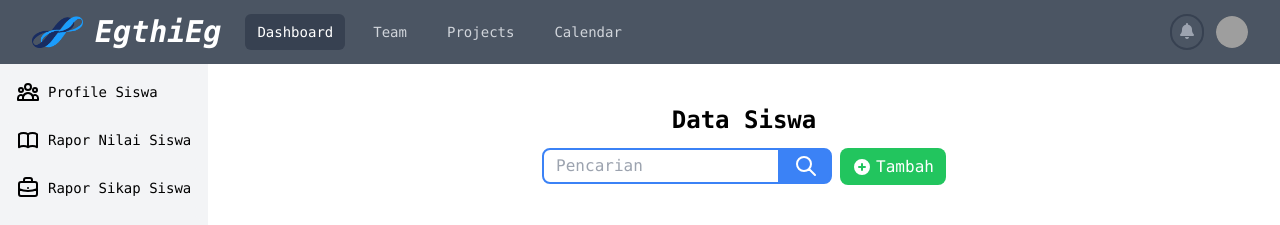
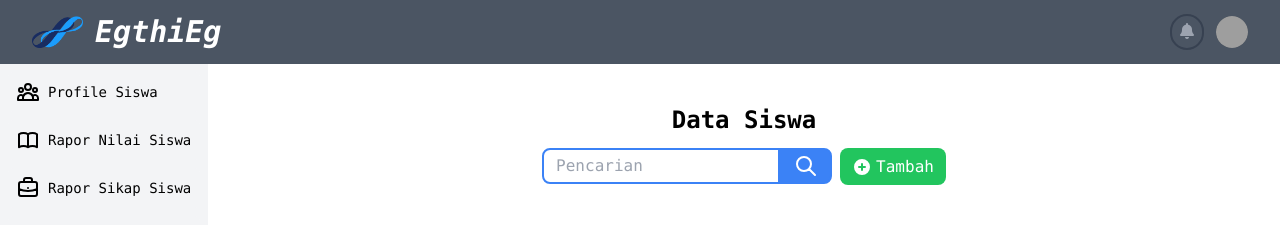
Before and after one commit to daniirsyad/web-data-sekolah, a Flask app: template templates/index.html in a window 1280 px wide. Shown: the top 225 px of the page. Run offline with Flask 2, Linux system fonts and the light colour scheme; the template is opened without the code that fills it: most values are stand-ins (such as "Sample title", 1, 10 or a date in 2020); a database or web service that is not in the repository returns one stand-in record (values such as "Sample title"); data that the repository does not hold is empty; style sheets or scripts are compiled from the project's sources; parts of the project's set-up code (start-up, migrations or seed data) failed here and were passed over; some libraries are stand-ins or nearby versions; grey boxes are pictures that could not be loaded.

Commit message:
Merubah tampilan header

```diff
--- a/templates/header.html
+++ b/templates/header.html
@@ -2,62 +2,6 @@
 <nav class="bg-gray-600">
   <div class="max-w-7xl mx-auto px-2 sm:px-6 lg:px-8">
     <div class="relative flex items-center justify-between h-16">
-      <div class="absolute inset-y-0 left-0 flex items-center sm:hidden">
-        <!-- Mobile menu button-->
-        <button
-          type="button"
-          id="mobile-menu-btn"
-          class="inline-flex items-center justify-center p-2 rounded-md text-gray-400 hover:text-white hover:bg-gray-700 focus:outline-none focus:ring-2 focus:ring-inset focus:ring-white"
-          aria-controls="mobile-menu"
-          aria-expanded="false"
-        >
-          <span class="sr-only">Open main menu</span>
-          <!--
-              Icon when menu is closed.
-
-              Heroicon name: outline/menu
-
-              Menu open: "hidden", Menu closed: "block"
-            -->
-          <svg
-            class="block h-6 w-6"
-            xmlns="http://www.w3.org/2000/svg"
-            fill="none"
-            viewBox="0 0 24 24"
-            stroke-width="2"
-            stroke="currentColor"
-            aria-hidden="true"
-          >
-            <path
-              stroke-linecap="round"
-              stroke-linejoin="round"
-              d="M4 6h16M4 12h16M4 18h16"
-            />
-          </svg>
-          <!--
-              Icon when menu is open.
-
-              Heroicon name: outline/x
-
-              Menu open: "block", Menu closed: "hidden"
-            -->
-          <svg
-            class="hidden h-6 w-6"
-            xmlns="http://www.w3.org/2000/svg"
-            fill="none"
-            viewBox="0 0 24 24"
-            stroke-width="2"
-            stroke="currentColor"
-            aria-hidden="true"
-          >
-            <path
-              stroke-linecap="round"
-              stroke-linejoin="round"
-              d="M6 18L18 6M6 6l12 12"
-            />
-          </svg>
-        </button>
-      </div>
       <div
         class="flex-1 flex items-center justify-center sm:items-stretch sm:justify-start"
       >
@@ -68,35 +12,6 @@
             alt="Workflow"
           />
           <span class="ml-3 text-3xl text-white font-bold italic">EgthiEg</span>
-        </div>
-        <div class="hidden sm:block sm:ml-6">
-          <div class="flex space-x-4">
-            <!-- Current: "bg-gray-900 text-white", Default: "text-gray-300 hover:bg-gray-700 hover:text-white" -->
-            <a
-              href="/"
-              class="bg-gray-700 text-white px-3 py-2 rounded-md text-sm font-medium"
-              aria-current="page"
-              >Dashboard</a
-            >
-
-            <a
-              href="#"
-              class="text-gray-300 hover:bg-gray-700 hover:text-white px-3 py-2 rounded-md text-sm font-medium"
-              >Team</a
-            >
-
-            <a
-              href="#"
-              class="text-gray-300 hover:bg-gray-700 hover:text-white px-3 py-2 rounded-md text-sm font-medium"
-              >Projects</a
-            >
-
-            <a
-              href="#"
-              class="text-gray-300 hover:bg-gray-700 hover:text-white px-3 py-2 rounded-md text-sm font-medium"
-              >Calendar</a
-            >
-          </div>
         </div>
       </div>
       <div
@@ -129,17 +44,6 @@
               />
             </button>
           </div>
-
-          <!--
-              Dropdown menu, show/hide based on menu state.
-
-              Entering: "transition ease-out duration-100"
-                From: "transform opacity-0 scale-95"
-                To: "transform opacity-100 scale-100"
-              Leaving: "transition ease-in duration-75"
-                From: "transform opacity-100 scale-100"
-                To: "transform opacity-0 scale-95"
-            -->
           <div
             class="hidden origin-top-right absolute right-0 mt-2 w-48 rounded-md shadow-lg py-1 bg-white ring-1 ring-black ring-opacity-5 focus:outline-none"
             id="profilemenu"
@@ -178,37 +82,6 @@
       </div>
     </div>
   </div>
-
-  <!-- Mobile menu, show/hide based on menu state. -->
-  <div class="sm:hidden" id="mobile-menu">
-    <div class="px-2 pt-2 pb-3 space-y-1">
-      <!-- Current: "bg-gray-900 text-white", Default: "text-gray-300 hover:bg-gray-700 hover:text-white" -->
-      <a
-        href="#"
-        class="bg-gray-900 text-white block px-3 py-2 rounded-md text-base font-medium"
-        aria-current="page"
-        >Dashboard</a
-      >
-
-      <a
-        href="#"
-        class="text-gray-300 hover:bg-gray-700 hover:text-white block px-3 py-2 rounded-md text-base font-medium"
-        >Team</a
-      >
-
-      <a
-        href="#"
-        class="text-gray-300 hover:bg-gray-700 hover:text-white block px-3 py-2 rounded-md text-base font-medium"
-        >Projects</a
-      >
-
-      <a
-        href="#"
-        class="text-gray-300 hover:bg-gray-700 hover:text-white block px-3 py-2 rounded-md text-base font-medium"
-        >Calendar</a
-      >
-    </div>
-  </div>
 </nav>
 <script>
   $(document).ready(function () {
```
